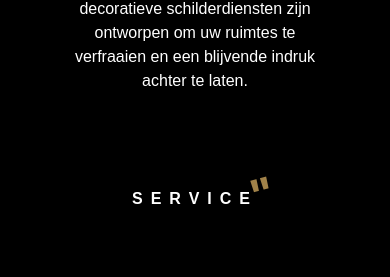
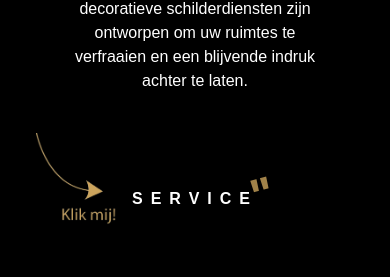
Before and after one commit to ThibautDelporte98/decoratiedegezelle-version2, a React (Create React App) app: page / in a window 390 px wide. Shown: the part 2071-2348 px from the top of the page. Built offline with nearby package versions, Linux system fonts and the light colour scheme; a web font is replaced by a local one.

Commit message:
UX - changes

```diff
--- a/src/components/home/values.js
+++ b/src/components/home/values.js
@@ -1,7 +1,7 @@
-import React, {useEffect, useState, Ref, useRef} from "react";
-import { Link  } from "react-router-dom";
+import React, {useEffect, useState, useRef} from "react";
 import "../../scss/home/values.scss";
 import Title from "../title/title";
+import ClickMeImage from "../../images/UX/ClickMeImage.png";
 
 const Values = ({ items }) => {
   const [showMore, setShowMore] = useState(items.map((_,index) => index === 0));
@@ -54,6 +54,9 @@ const Values = ({ items }) => {
                         <h3 onClick={() => handleShowMoreClick(index)}>
                           {showMore[index] ? null : <span className="closed-indicator">"</span>}
                           <span>{item.title}</span>
+                          <div className={`ux-clickcomp ${showMore[index] ? 'display-none' : ''}`}>
+                            {index === 1 &&  <img className="click-me" src={ClickMeImage} alt="Klik mij!" /> }
+                          </div>
                         </h3>
                           <p className={`text ${showMore[index] ? 'text-slide-in' : 'text'}`} ref={textRefs.current[index]}>
                             {showMore[index] ? item.text : `${item.text.substring(0, 0)}`}
--- a/src/scss/home/values.scss
+++ b/src/scss/home/values.scss
@@ -98,3 +98,15 @@
     opacity: 1 !important;
     transition: all .25s ease-out;
 }
+
+
+.click-me{
+    position: absolute;
+    width: 7rem;
+    left: -7rem;
+    top: -2.5rem;
+    @media screen  and (max-width:576px) {
+        width: 6rem;
+        left: -5rem;
+    }
+}
--- a/src/scss/index.scss
+++ b/src/scss/index.scss
@@ -50,6 +50,9 @@ body::-webkit-scrollbar {
 }
 
 
+.display-none{
+  display: none;
+}
 
 .position {
   position: sticky;
```
Also changed, not shown: src/images/UX/ClickMeImage.png (added).
